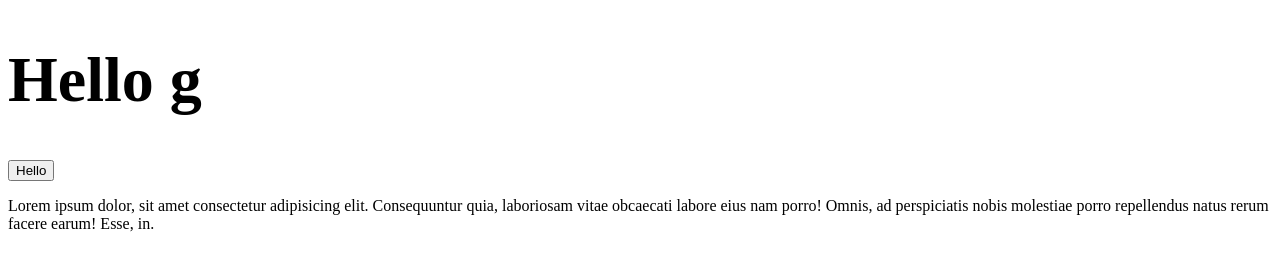
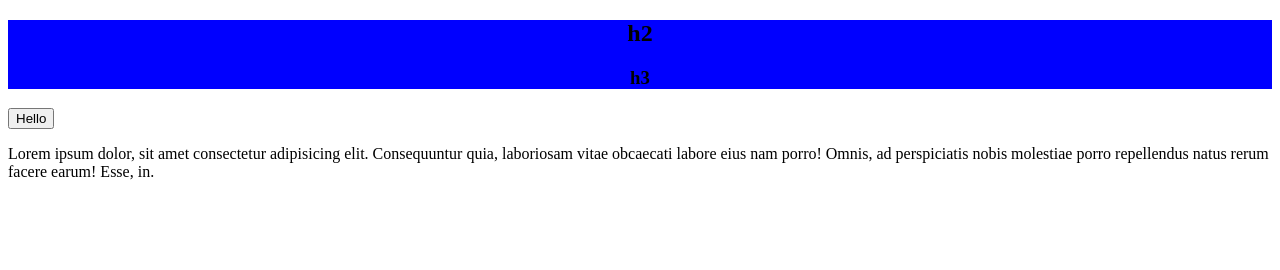
Before and after one commit to ameer-ali-jamali/Class-Work-Practice-16-Dome-Using-Javascript, a plain HTML site: page index.html in a window 1280 px wide. Both pictures are taken after a click on the button "Hello". Drawn offline with Linux system fonts and the light colour scheme.

Commit message:
Dome Practice-Style-and-more

```diff
--- a/index.html
+++ b/index.html
@@ -5,17 +5,38 @@
     <meta http-equiv="X-UA-Compatible" content="IE=edge">
     <meta name="viewport" content="width=device-width, initial-scale=1.0">
     <title>Document</title>
+    <style>
+        .text{
+            background-color: blue;
+            text-align: center;
+        }
+        #hi{
+
+        }
+    </style>
 </head>
 <body>
 <!--
 <h1>Hello</h1>
 <div class="container"><button id="logn-btn">Logi  dmnn</button></div> -->
-<h1 id="hi">hello</h1>
+<div id="hi">
+
+    <h2> h2 </h2>
+    <h3 id="myh3"> h3</h3>
+
+</div>
 <button onclick="jh()">Hello</button>
 <p>Lorem ipsum dolor, sit amet consectetur adipisicing elit. Consequuntur quia, laboriosam vitae obcaecati labore eius nam porro! Omnis, ad perspiciatis nobis molestiae porro repellendus natus rerum facere earum! Esse, in.</p>
     <script>
         function jh(){
-        document.getElementById("hi").innerHTML = "<h1>Hello g</h1>";
+        let abc=document.getElementById("hi");
+       // abc.style.textAlign='center'
+        abc.classList.add('text')
+        //let myarr = ["abc",1,2,2,3,4,"def","1.1",1.12]
+       // console.log(abc.attributes)
+        // abc.getElementsByTagName('h3')[0].innerHTML="helllo"
+        // abc.children[1].innerHTML='h3 my update'
+    //    document.getElementById("hi").innerText = "abc";
         // let element =document.getElementById("logn-btn").innerHTML
         // let element =document.getElementById("logn-btn").attributes"id"
 
```
